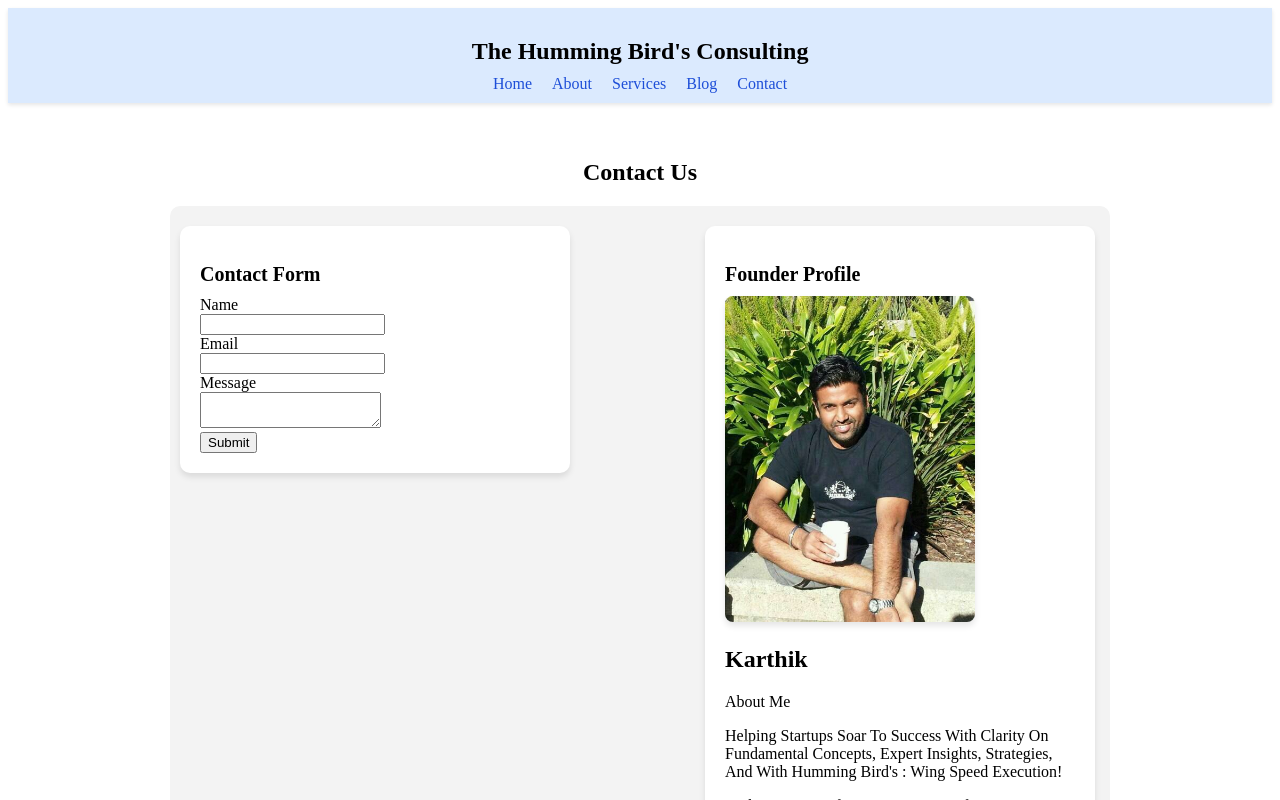
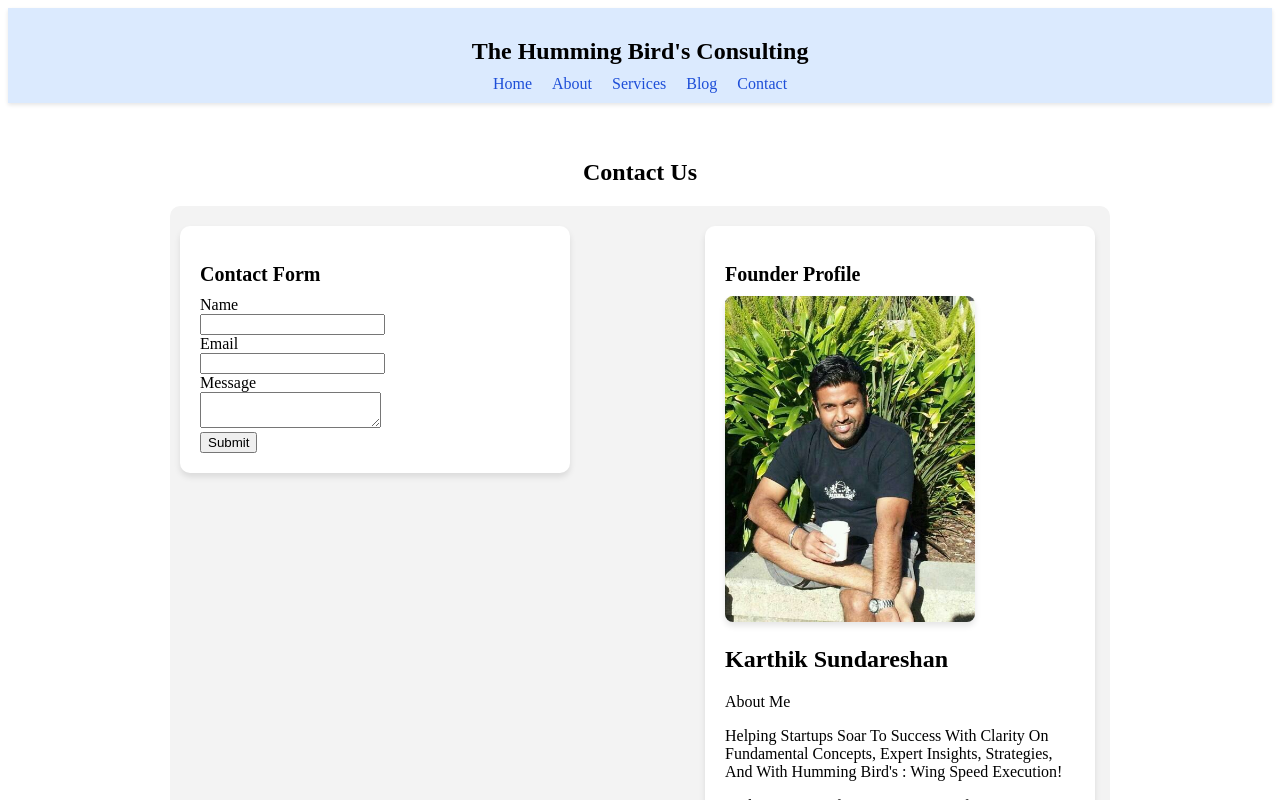
Before and after one commit to Karthik-SS/Humming-Bird-Consulting, a React (Create React App) app: page /contact in a window 1280 px wide. Shown: the top 800 px of the page. Built offline with nearby package versions, Linux system fonts and the light colour scheme; the HTML template or start-up script is replaced by a standard one.

Commit message:
Fixed Full Name In Founder Profile

```diff
--- a/src/components/FounderProfile.jsx
+++ b/src/components/FounderProfile.jsx
@@ -14,7 +14,7 @@ function FounderProfile() {
         }}
                 className="w-40 h-40 rounded-full object-cover border-4 border-blue-500 shadow-md"
             />
-            <h2 className="text-xl font-bold mt-4">Karthik</h2>
+            <h2 className="text-xl font-bold mt-4">Karthik Sundareshan</h2>
             <p className="text-gray-600 italic">About Me</p>
             <p className="mt-2 text-gray-700">
               Helping Startups Soar To Success With Clarity On Fundamental Concepts, Expert Insights, Strategies, And With Humming Bird's : Wing Speed Execution!
```
